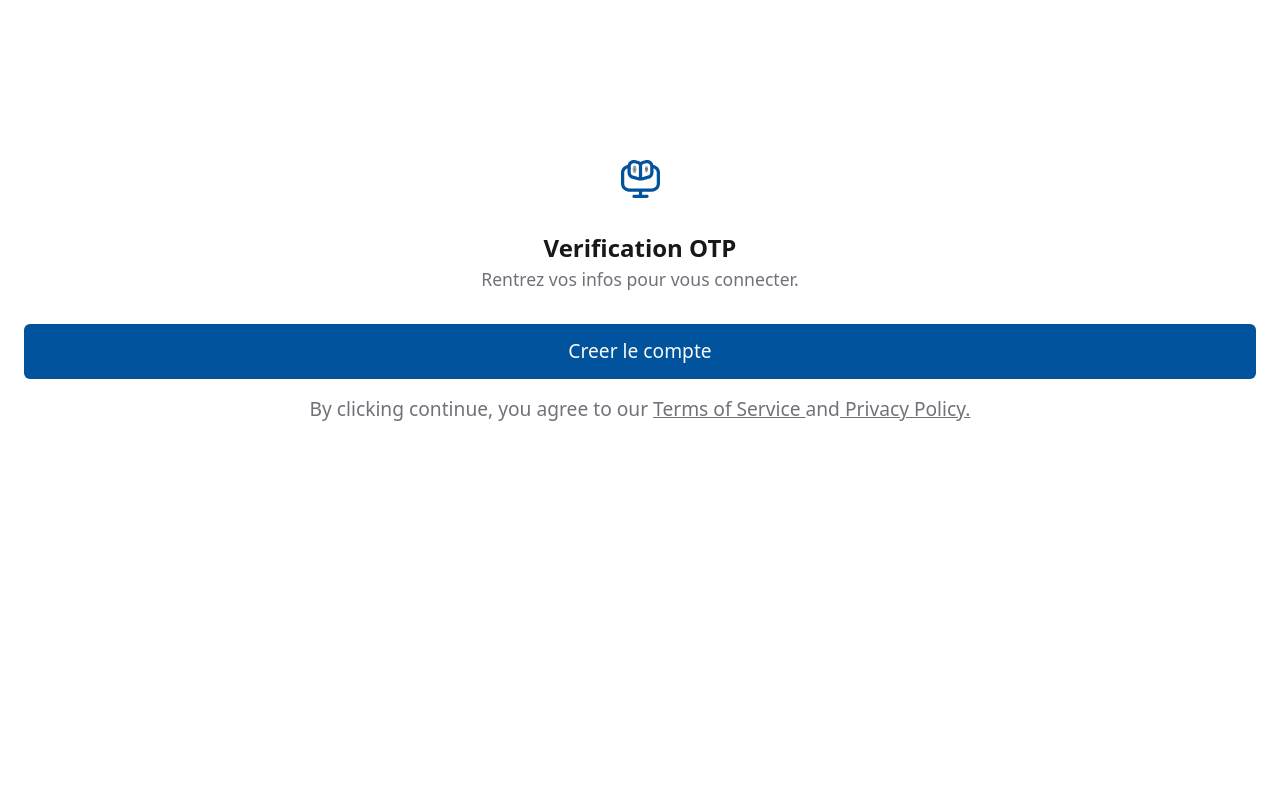
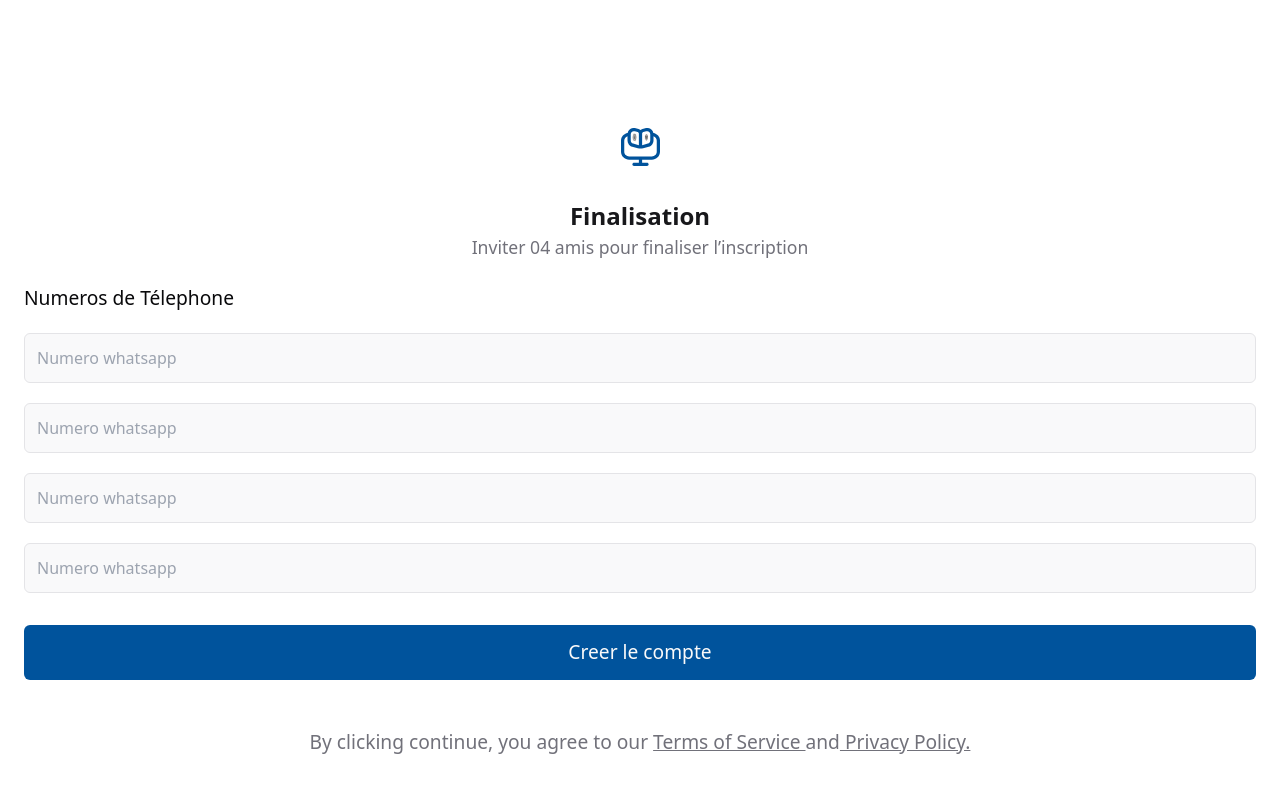
Before and after one commit to Worketyamo-Students/Aws-Labs-Nehemie, a React (Vite) app: page /finalisation in a window 1280 px wide. Shown: the top 792 px of the page. Built offline with nearby package versions, Linux system fonts and the light colour scheme.

Commit message:
Bienve-finalisa

```diff
--- a/src/App.tsx
+++ b/src/App.tsx
@@ -1,10 +1,14 @@
 // import Inscription from "./Inscription/Inscription";
-import Verification from "./Verification/Verification";
+// import Verification from "./Verification/Verification";
+// import Bienvenue from "./Bienvenue/Bienvenue";
+import Finalisation from "./Finalisation/Finalisation";
 const App = () => {
   return (
     <div>
       {/* <Inscription /> */}
-      <Verification />
+      {/* <Verification /> */}
+      {/* <Bienvenue /> */}
+      <Finalisation />
     </div>
   )
 };
--- /dev/null
+++ b/src/Bienvenue/Bienvenue.tsx
@@ -0,0 +1,19 @@
+import Entete from "./Entete/Entete";
+import Button from "../Inscription/Button/Button";
+import Police from "../Inscription/Police/Police";
+
+const Bienvenue = () => {
+    return (
+        <div className="pt-[8rem] pb-[3rem] px-[1.5rem]">
+            <Entete />
+            <img src="/src/assets/Bienvenu.svg" alt="Acceuil"  className="w-full my-[2rem]"/>
+            <Button text="Creer le compte" />
+            <Police  text1="By clicking continue, you agree to our  " link1="#" text2="Terms of Service   "
+              text3="    and"
+              link2="#" text4="    Privacy Policy."/>
+
+        </div>
+    )
+}
+
+export default Bienvenue
--- /dev/null
+++ b/src/Bienvenue/Entete/Entete.tsx
@@ -0,0 +1,16 @@
+import Icon from "../../Inscription/Entete/Icon/Icon";
+import Titre from "../../Inscription/Entete/Titre/Titre";
+
+const Entete = () => {
+    return (
+        <div className="flex flex-col items-center gap-[2rem]">
+            <Icon />
+            <Titre
+                text="Bienvenue"
+                paragraph="Plus que 3 petites minutes ........"
+            />
+        </div>
+    )
+}
+
+export default Entete
--- /dev/null
+++ b/src/Finalisation/Entete/Entete.tsx
@@ -0,0 +1,16 @@
+import Icon from "../../Inscription/Entete/Icon/Icon";
+import Titre from "../../Inscription/Entete/Titre/Titre";
+
+const Entete = () => {
+    return (
+        <div className="flex flex-col items-center gap-[2rem]">
+            <Icon />
+            <Titre
+                text="Finalisation"
+                paragraph="Inviter 04 amis pour finaliser l’inscription "
+            />
+        </div>
+    )
+}
+
+export default Entete
--- /dev/null
+++ b/src/Finalisation/Finalisation.tsx
@@ -0,0 +1,27 @@
+import Entete from "./Entete/Entete";
+import Input from "./Input/Input";
+import Button from "../Inscription/Button/Button";
+import Police from "../Inscription/Police/Police";
+
+const Finalisation = () => {
+    return (
+        <div className="pt-[8rem] pb-[3rem] px-[1.5rem]">
+            <Entete />
+            <div className="flex flex-col gap-2 mt-6">
+                <h3 className="text-[#09090B] text-[1.2rem] font-medium">Numeros de Télephone</h3>
+                <Input type="number" placeholder="Numero whatsapp" />
+                <Input type="number" placeholder="Numero whatsapp" />
+                <Input type="number" placeholder="Numero whatsapp" />
+                <Input type="number" placeholder="Numero whatsapp" />
+
+            </div>
+            <Button text="Creer le compte" />
+            <Police  text1="By clicking continue, you agree to our  " link1="#" text2="Terms of Service   "
+              text3="    and"
+              link2="#" text4="    Privacy Policy."/>
+
+        </div>
+    )
+}
+
+export default Finalisation
--- /dev/null
+++ b/src/Finalisation/Input/Input.tsx
@@ -0,0 +1,18 @@
+interface Props {
+    type: string;
+    placeholder: string;
+}
+
+const Input = ({ type, placeholder }: Props) => {
+    return (
+        <div className="flex flex-col gap-1 pt-3">
+            <input
+                className="font-normal text-[#71717A] text-[1rem] p-3 border-[1px] border-[#E4E4E7] rounded-md bg-[#F4F4F580]"
+                type={type}
+                placeholder={placeholder}
+            />
+        </div>
+    )
+}
+
+export default Input
--- a/src/Inscription/Input/Input.tsx
+++ b/src/Inscription/Input/Input.tsx
@@ -10,7 +10,7 @@ const Input: React.FC<Props> = ({ label, type, placeholder, required}) => {
         <div className="flex flex-col gap-1 pt-3">
             <label htmlFor={label} className="font-medium text-[1rem] text-[#09090B]">{label}</label>
             <input
-                className="font-normal text-[#71717A] p-3 border-[1px] border-[#E4E4E7] rounded-md bg-[#F4F4F580] "
+                className="font-normal text-[#71717A] p-3 border-[1px] border-[#E4E4E7] rounded-md bg-[#F4F4F580]"
                 type={type}
                 placeholder={placeholder}
                 required={required}
--- a/src/Inscription/Police/Police.tsx
+++ b/src/Inscription/Police/Police.tsx
@@ -9,7 +9,7 @@ interface PoliceProps {
 
 const Police = ({ text1, text2, text3, text4, link1, link2 }: PoliceProps) => {
     return (
-        <p className="text-[#71717A] text-[1.2rem] font-400 text-center mt-4">{text1}
+        <p className="text-[#71717A] text-[1.2rem] font-400 text-center mt-[3rem]">{text1}
             <a href={link1} className="text-[#71717A] text-[1.2rem] font-400 underline">{text2}</a>
             {text3}
             <a href={link2} className="text-[#71717A] text-[1.2rem] font-400 underline">{text4}</a>
--- /dev/null
+++ b/src/Verification/OTP/OTP.tsx
@@ -0,0 +1,13 @@
+interface Props {
+    type: string;
+    value: string
+}
+const OTP = ({ type, value }: Props) => {
+    return (
+        <div className="w-[6.5rem] h-[6.5rem] bg-[#F4F4F580] border-[1px] border-[#E4E4E7] rounded-md flex justify-center items-center">
+            <input type={type} value={value} className="w-[3.5rem] h-[2rem]"/>
+        </div>
+    )
+}
+
+export default OTP
--- a/src/Verification/Verification.tsx
+++ b/src/Verification/Verification.tsx
@@ -1,4 +1,5 @@
 import Entete from "../Verification/Entete/Entete";
+import OTP from "./OTP/OTP";
 import Button from "../Inscription/Button/Button";
 import Police from "../Inscription/Police/Police";
 
@@ -6,6 +7,12 @@ const Verification = () => {
     return (
         <div className="pt-[10rem] pb-[3rem] px-[1.5rem]">
             <Entete />
+            <div className="flex items-center gap-3 my-[2rem]">
+                <OTP type="number" value="#" />
+                <OTP type="number" value="#" />
+                <OTP type="number" value="#" />
+                <OTP type="number" value="#" />
+            </div>
             <Button text="Creer le compte" />
             <Police  text1="By clicking continue, you agree to our  " link1="#" text2="Terms of Service   "
               text3="    and"
```
